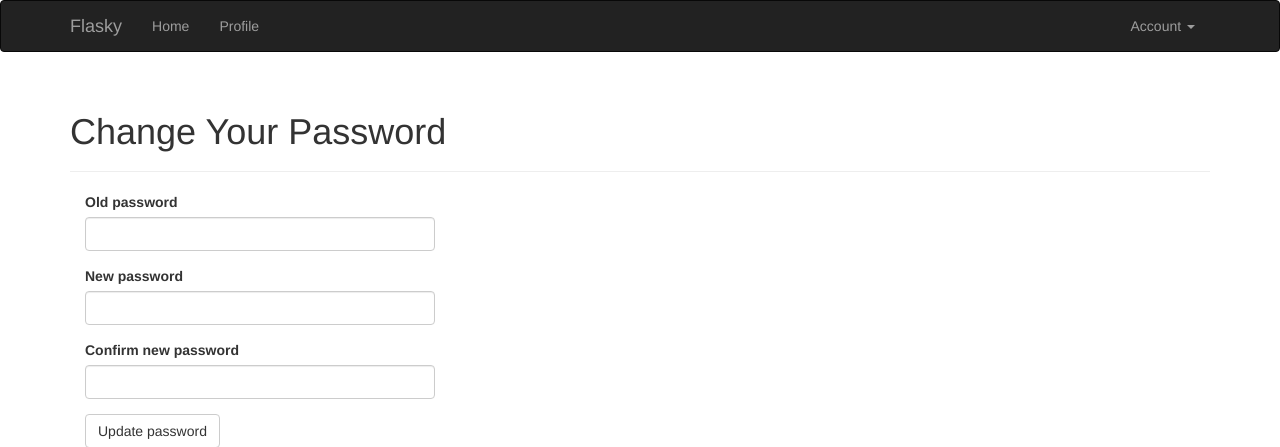
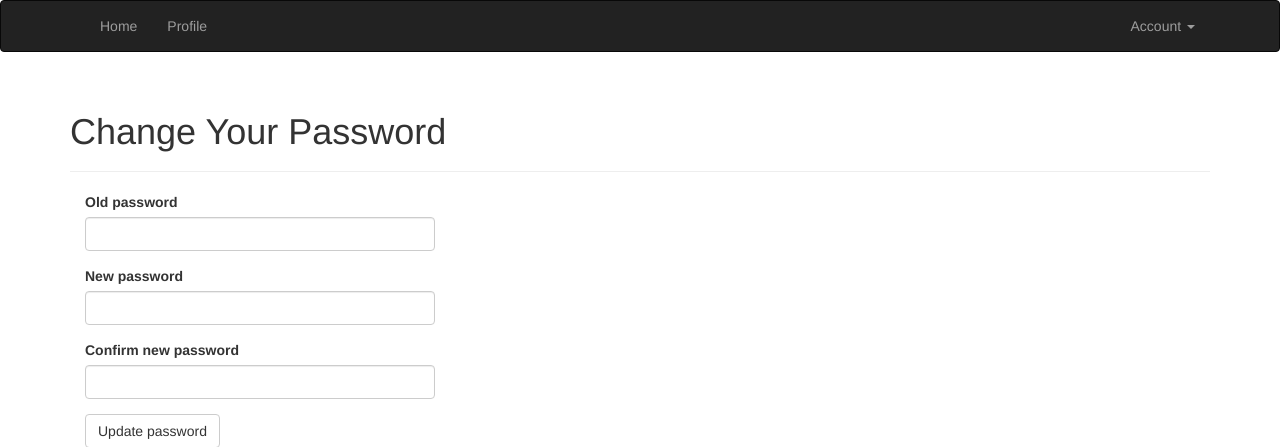
Before and after one commit to 925781609/flask_web, a Flask app: page /auth/change-password in a window 1280 px wide. Shown: the top 447 px of the page. Run offline with Flask 2, Linux system fonts and the light colour scheme; the visitor is signed in with stand-in values (Sample User, id 1); data comes from the database, SQL or seed files in the repository; some libraries are stand-ins or nearby versions.

Commit message:
delete navbar-header in base.html

```diff
--- a/app/templates/base.html
+++ b/app/templates/base.html
@@ -1,6 +1,6 @@
 {% extends "bootstrap/base.html" %}
 
-{% block title %}Flasky{% endblock %}
+{% block title %}Blog{% endblock %}
 
 {% block head %}
 {{ super() }}
@@ -12,15 +12,6 @@
 {% block navbar %}
 <div class="navbar navbar-inverse" role="navigation">
     <div class="container">
-        <div class="navbar-header">
-            <button type="button" class="navbar-toggle" data-toggle="collapse" data-target=".navbar-collapse">
-                <span class="sr-only">Toggle navigation</span>
-                <span class="icon-bar"></span>
-                <span class="icon-bar"></span>
-                <span class="icon-bar"></span>
-            </button>
-            <a class="navbar-brand" href="{{ url_for('main.index') }}">Flasky</a>
-        </div>
         <div class="navbar-collapse collapse">
             <ul class="nav navbar-nav">
                 <li><a href="{{ url_for('main.index') }}">Home</a></li>
```
